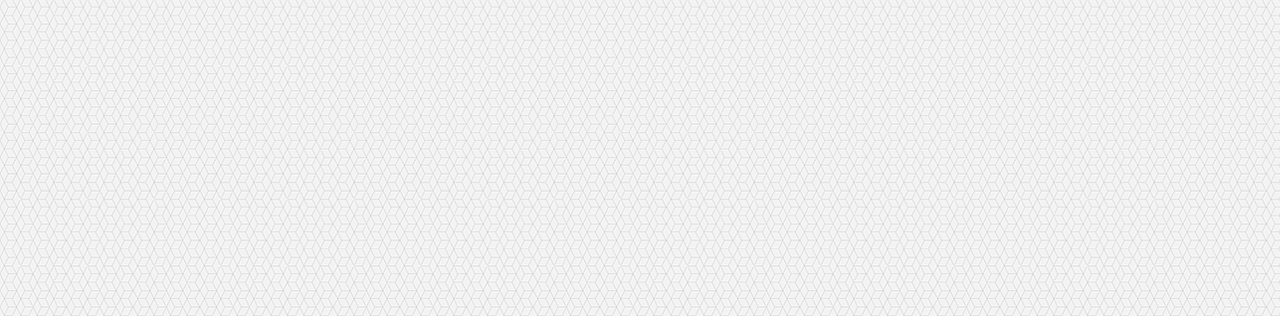
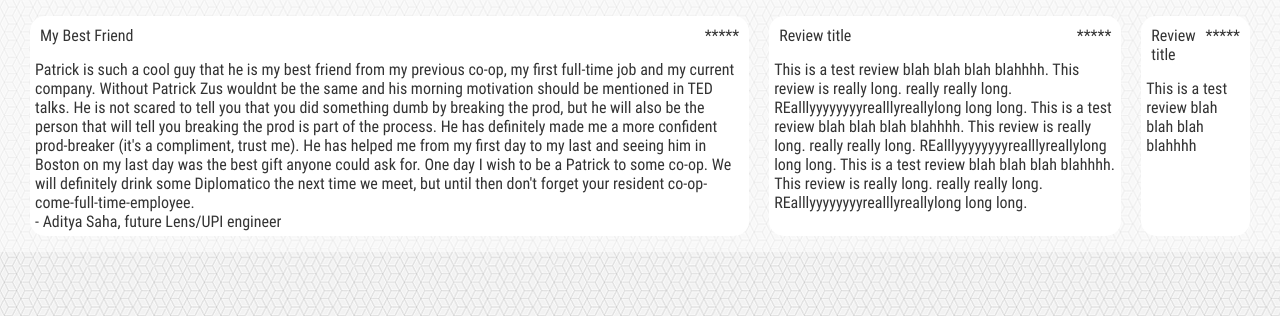
Before and after one commit to patrickvalle/dotcom, a website: page index.html in a window 1280 px wide. Shown: the part 484-800 px from the top of the page. Drawn offline with Linux system fonts and the light colour scheme.

Commit message:
reviews :)

```diff
--- a/css/app.css
+++ b/css/app.css
@@ -10,8 +10,8 @@ html, body { background: #eee url(../images/background.png); color: #333; cursor
 .brand-text-shadow { animation: cast-shadows 0.5s ease-out forwards; fill: #fff; font-weight: 900; }
 
 #social { background: rgba(255, 255, 255, 0.5); padding: 10px 20px 6px 20px; text-align: right; }
-#social .left { float: left; }
-#social .right { float: right; }
+.left { float: left; }
+.right { float: right; }
 #social a { display: inline-block; margin: 0 0 0 10px; }
 #social .icon { cursor: pointer; height: 40px; pointer-events: none; width: 40px; }
 #social .icon-label { display: inline; margin: 0; padding: 0; position: relative; top: -15px; }
@@ -19,6 +19,13 @@ html, body { background: #eee url(../images/background.png); color: #333; cursor
 #links { background: rgba(255, 255, 255, 0.5); padding: 10px 20px 6px 20px; }
 #links .link-text { display: inline; margin: 0; padding: 0; position: relative; }
 
+#reviews { background: rgba(255, 255, 255, 0.5); padding: 10px 20px 6px 20px; }
+#social h1 { display: inline; margin: 0; padding: 0; position: relative; }
+#reviews-container { display: flex; flex-direction: row; }
+#reviews-container .review { flex-grow: 1; background: rgba(255, 255, 255); border-radius: 15px; margin: 10px; }
+#reviews-container .review .title-container { display: flex; flex-direction: row; justify-content: space-between; padding: 5px; }
+#reviews-container .review .title-container .title, #reviews-container .review .title-container .stars { padding: 5px; }
+#reviews-container .review p {padding: 5px; margin: 0px; }
 @font-face {
   font-family: 'Roboto Condensed';
   font-style: normal;
--- a/index.html
+++ b/index.html
@@ -65,6 +65,39 @@
         Lens Datadog
       </a>
     </div>
+    <!-- reviews -->
+    <div id="reviews">
+      <h1>What people are saying...</h1>
+      <div id=reviews-container>
+        <div class="review">
+          <div class="title-container">
+            <div class="title left">My Best Friend</div>
+            <div class="stars right">*****</div>
+          </div>
+          <p>Patrick is such a cool guy that he is my best friend from my previous co-op, my first full-time job and my current company.
+          Without Patrick Zus wouldnt be the same and his morning motivation should be mentioned in TED talks. He is not scared to tell you that you did something dumb by breaking the prod,
+          but he will also be the person that will tell you breaking the prod is part of the process.
+          He has definitely made me a more confident prod-breaker (it's a compliment, trust me).
+          He has helped me from my first day to my last and seeing him in Boston on my last day was the best gift anyone could ask for.
+          One day I wish to be a Patrick to some co-op. We will definitely drink some Diplomatico the next time we meet,
+          but until then don't forget your resident co-op-come-full-time-employee.<br> - Aditya Saha, future Lens/UPI engineer</p>
+        </div>
+        <div class="review">
+          <div class="title-container">
+            <div class="title left">Review title</div>
+            <div class="stars right">*****</div>
+          </div>
+          <p>This is a test review blah blah blah blahhhh. This review is really long. really really long. REalllyyyyyyyyrealllyreallylong long long. This is a test review blah blah blah blahhhh. This review is really long. really really long. REalllyyyyyyyyrealllyreallylong long long. This is a test review blah blah blah blahhhh. This review is really long. really really long. REalllyyyyyyyyrealllyreallylong long long.</p>
+        </div>
+        <div class="review">
+          <div class="title-container">
+            <div class="title left">Review title</div>
+            <div class="stars right">*****</div>
+          </div>
+          <p>This is a test review blah blah blah blahhhh</p>
+        </div>
+      </div>
+    </div>
 
   </body>
 
```
